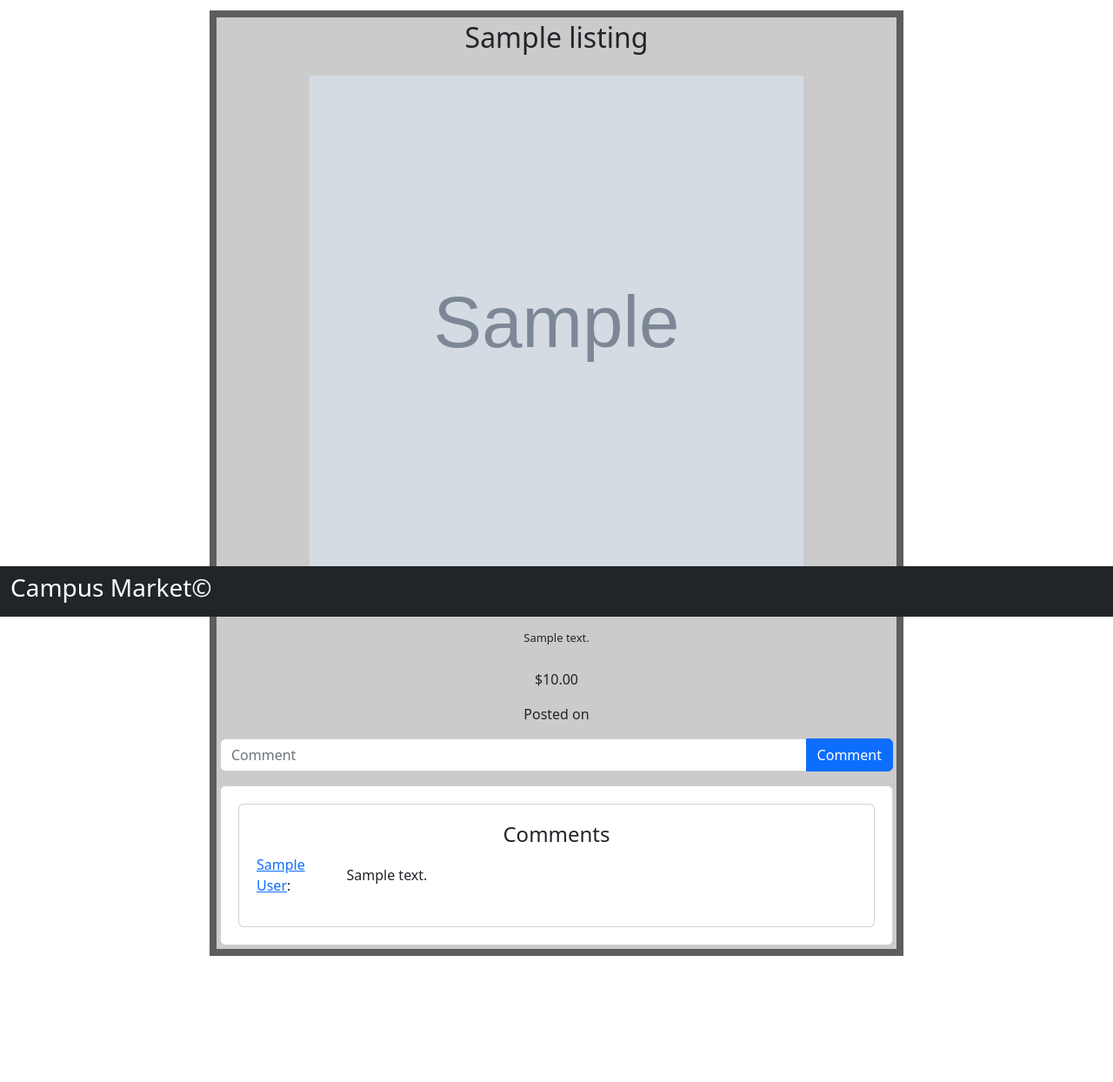
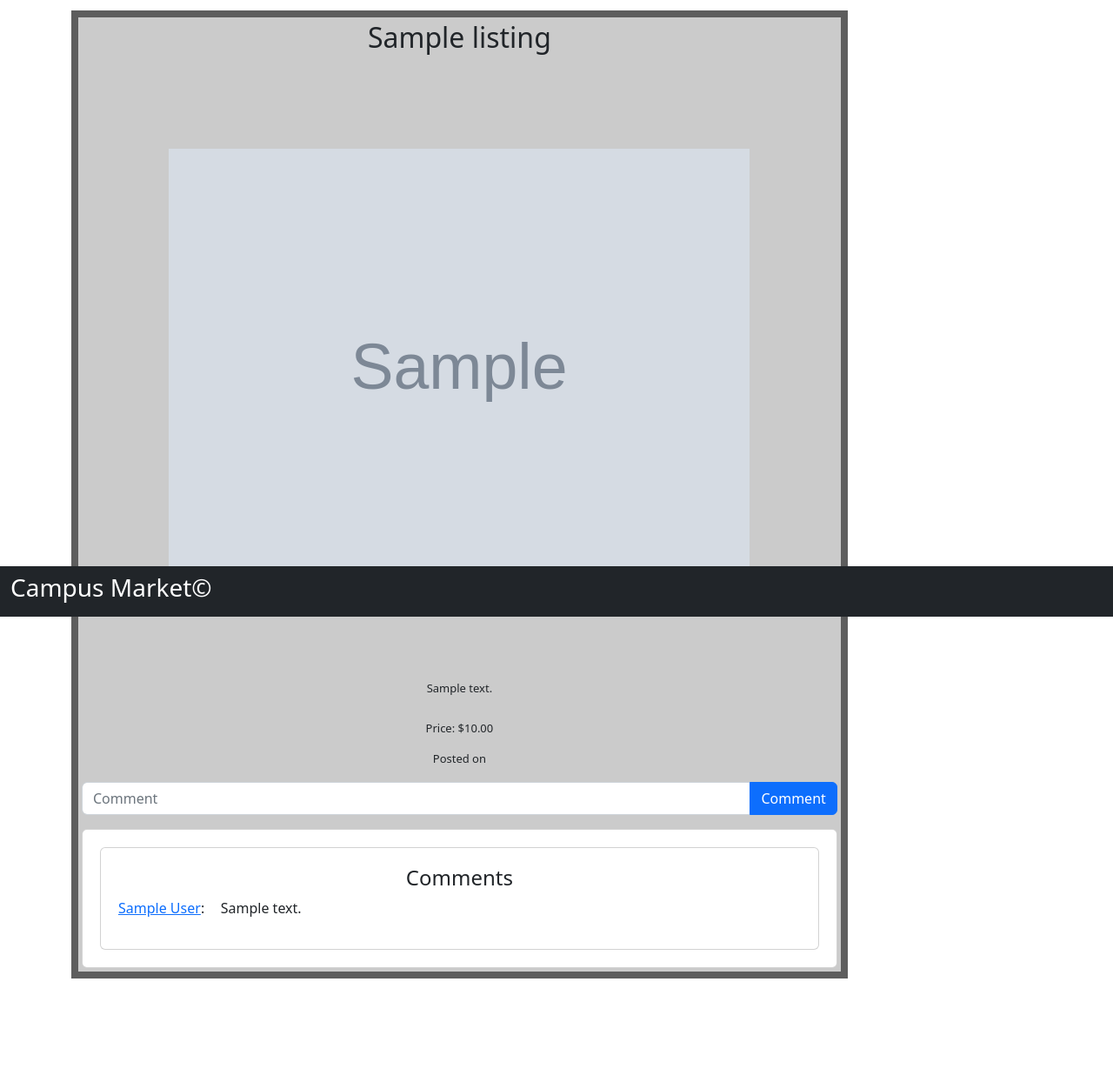
Before and after one commit to njohns91/3155_final_project, a Flask app: template templates/update_comment.html in a window 1280 px wide. Shown: the part 91-1335 px from the top of the page at 87% size. After the commit the page ends 1216 px from the top, so only its background shows below. Run offline with Flask 3, Linux system fonts and the light colour scheme; tables that the repository leaves empty hold one stand-in row (values such as "Sample post"); the template is opened without the code that fills it: values that come from a table or form of the project are taken from there, most other values are stand-ins (such as "Sample title", 1, 10 or a date in 2020); grey boxes marked "Sample" are stand-in pictures.

Commit message:
Check Changes

```diff
--- a/static/css/styles.css
+++ b/static/css/styles.css
@@ -32,7 +32,7 @@ body{
     padding: 5px;
   }
 
-  .error {
+.error {
     background: rgba(255, 51, 51, 0.9);
     color: #fff;
     margin:15px;
@@ -82,8 +82,10 @@ form[name="create_form"] {
 }
 
 .column .card img {
-    width: 100%;
-    max-height: auto;
+    float: left;
+    width: 225px;
+    height: 225px;
+    object-fit: contain;
     padding: 0;
     margin: 0;
 }
@@ -129,7 +131,7 @@ form[name="create_form"] {
     max-height: auto;
     padding: 0;
     margin-bottom: 10px;
-    border-radius: 40%;
+    border-radius: 50%;
 }
 
 .column-right .card {
@@ -142,8 +144,12 @@ form[name="create_form"] {
 }
 
 .column-right .card img {
-    width: 100%;
-    max-height: auto;
+    float: left;
+    width: 225px;
+    height: 225px;
+    object-fit: contain;
+    align-items: center;
+    justify-content: center;
     padding: 0;
     margin: 0;
 }
@@ -161,17 +167,11 @@ form[name="create_form"] {
 }
 
 /* Listing-Page */
-.main-body .listing-column-side {
-    float: left;
-    width: 15%;
-    padding: 0;
-    text-align: center;
-    margin-top: 12px;
-}
-
 .main-body .listing-column-main {
     float: left;
-    width: 70%;
+    margin-left: auto;
+    margin-right: auto;
+    width: 80%;
     padding: 8px;
     text-align: center;
     margin-top: 12px;
@@ -179,9 +179,9 @@ form[name="create_form"] {
 }
 
 .listing-column-main .main-card img {
-    width: 600px;
-    height: 600px;
-    object-fit: cover;
+    width: 700px;
+    height: 700px;
+    object-fit: contain;
     object-position: center;
     border-top-left-radius: 4px;
     border-top-right-radius: 4px;
@@ -202,6 +202,10 @@ form[name="create_form"] {
     width: 65%;
 }
 
+.listing-column-main .main-card .price-date-labels {
+    font-size: small;
+}
+
 .main-card {
     background-color: rgb(203, 203, 203);
     padding: 4px;
@@ -213,6 +217,7 @@ form[name="create_form"] {
 
 .single-comment{
     padding-bottom: 15px;
+    width: auto;
 }
 
 .comment-left{
--- a/templates/update_comment.html
+++ b/templates/update_comment.html
@@ -1,27 +1,32 @@
 {% extends '_layout_pages.html' %}
 
 {% block body %}
-<div class="row">
-    <div class="listing-column-side">
-        <h1>Side 1</h1>
-    </div>
-
 <div class="listing-column-main">
     <div class="main-card">
+        <div class="listing-title">
             <h2>{{Listing.title}}</h2>
+        </div>
+        <div class="listing-image">
             <img src="/static/listing_images/{{Listing.listing_image}}" alt="Listing-img">
-            <h3>{{Listing.category}}</h3>
+        </div>
+        <div class="description-container">
+            <div class="description-area">
                 <div class="listing-description">
                     <p>{{Listing.listing_description}}</p>
                 </div>
                 <div class="price-date-labels">
-                <p class="price">{{"${:0,.2f}".format(Listing.price)}}</p>
+                    <p class="price">Price: {{"${:0,.2f}".format(Listing.price)}}</p>
                     <p class="date-posted">Posted on {{Listing.date_posted.strftime("%b %d %Y")}}</p>
                 </div>
+            </div>
+        </div>
+        <div class="comment-area">
+            <div class="form-area">
                 <form class="input-group mb-3" method = "POST" action="/create_comment/{{Listing.listing_id}}">
                     <input type="text" id="text" name="text" class="form-control" placeholder="Comment">
                     <button type="submit" class="btn btn-primary">Comment</button>
                 </form>
+            </div>
             <div id="comments-{{Listing.listing_id}}">
                 <div class="card">
                     <div class="card body">
@@ -65,10 +70,7 @@
                 </div>
             </div>
         </div>
-    </div>
 
-    <div class="listing-column-side">
-        <h1>Side 1</h1>
     </div>
 </div>
 {% endblock %}
```
Also changed, not shown: templates/listing_page.html (+2 -8 lines). Lines whose indentation alone changed are shown as unchanged.
